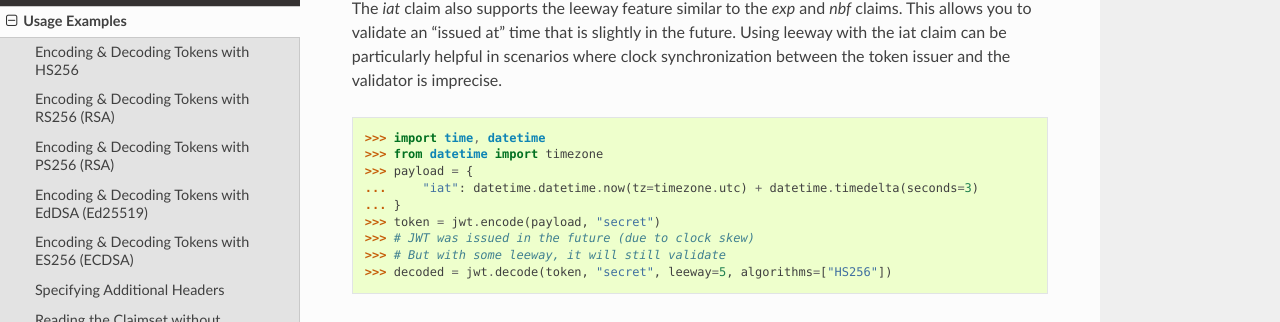
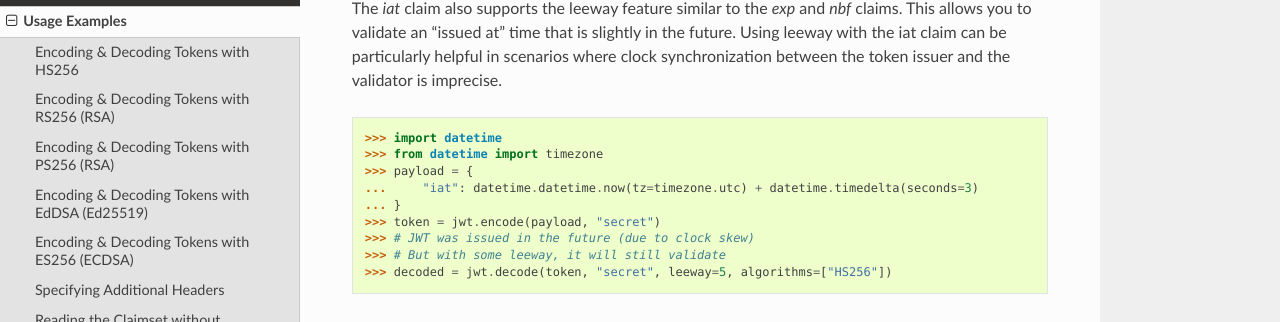
Before and after one commit to jpadilla/pyjwt, a Sphinx documentation site: the page built from docs/usage.rst, in a window 1280 px wide and 900 px high, scrolled down 6668 px. Shown: the part 129-451 px from the top of the window. Built offline with Sphinx 7.4.7 and the Read the Docs theme 3.1.0, drawn with Linux system fonts in a browser that asks for light colours.

Commit message:
Update docs/usage.rst
Co-authored-by: Copilot <175728472+Copilot@users.noreply.github.com>

```diff
--- a/docs/usage.rst
+++ b/docs/usage.rst
@@ -360,7 +360,7 @@ imprecise.
 
 .. code-block:: pycon
 
-    >>> import time, datetime
+    >>> import datetime
     >>> from datetime import timezone
     >>> payload = {
     ...     "iat": datetime.datetime.now(tz=timezone.utc) + datetime.timedelta(seconds=3)
```
